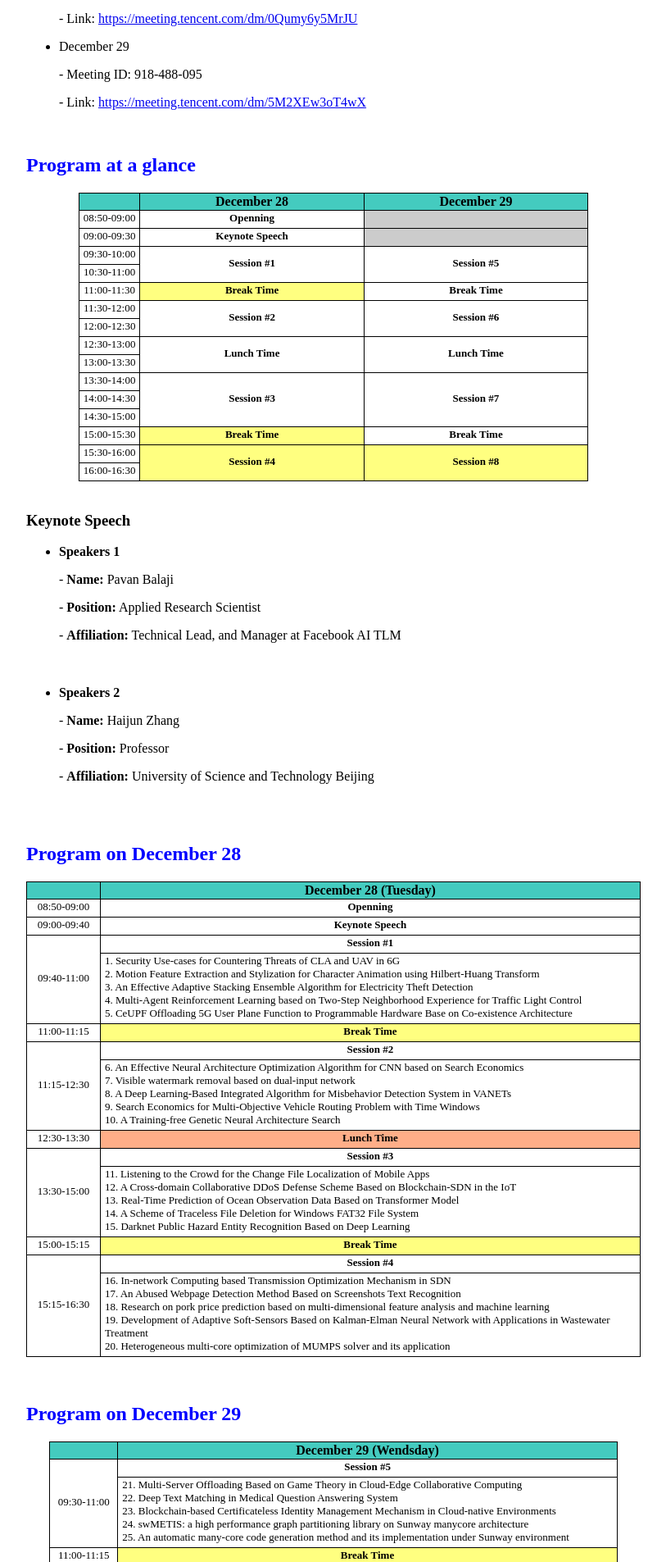
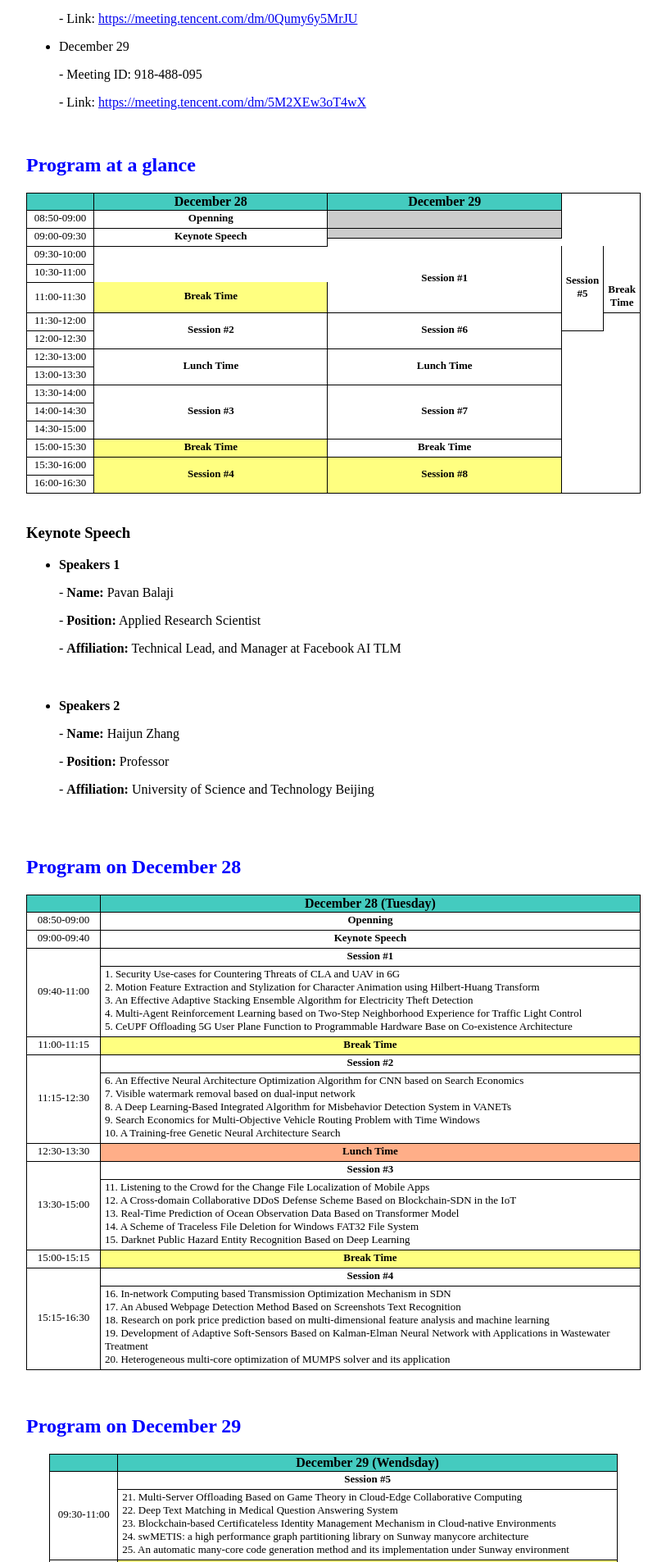
Before and after one commit to icea-conf/2021, a Jekyll site: the page built from program/index.html, in a window 1280 px wide. Shown: the part 591-2496 px from the top of the page at 82% size, without its empty margins (233-1046 px from the left). Built offline with Jekyll 4.4.1, drawn with Linux system fonts in a browser that asks for light colours.

Commit message:
Update index.html

```diff
--- a/program/index.html
+++ b/program/index.html
@@ -36,16 +36,20 @@ title: ACM ICEA 2021
                          </tr>
 
                          <tr>
-                              <td class="tcontent4">09:00-09:30</td>
-                              <td class="tcontent4"><b>Keynote Speech</b></td>
+                              <td class="tcontent4" rowspan="3">09:00-09:30</td>
+                              <td class="tcontent4" rowspan="4"><b>Keynote Speech</b></td>
                               <td class="tcontent4" style="background-color:#CCCCCC"></td>
                          </tr>
+                         <tr><td></td></tr>
+                         <tr><td></td></tr>
 
                          <tr>
-                              <td class="tcontent4">09:30-10:00</td>
-                              <td class="tcontent4" rowspan="2"><b>Session #1</b></td>
-                              <td class="tcontent4" rowspan="2"><b>Session #5</b></td>
+                              <td class="tcontent4" rowspan="3">09:30-10:00</td>
+                              <td class="tcontent4" rowspan="5"><b>Session #1</b></td>
+                              <td class="tcontent4" rowspan="6"><b>Session #5</b></td>
                          </tr>
+                         <tr><td></td></tr>
+                         <tr><td></td></tr>
 
                          <tr>
                               <td class="tcontent4">10:30-11:00</td>
```
